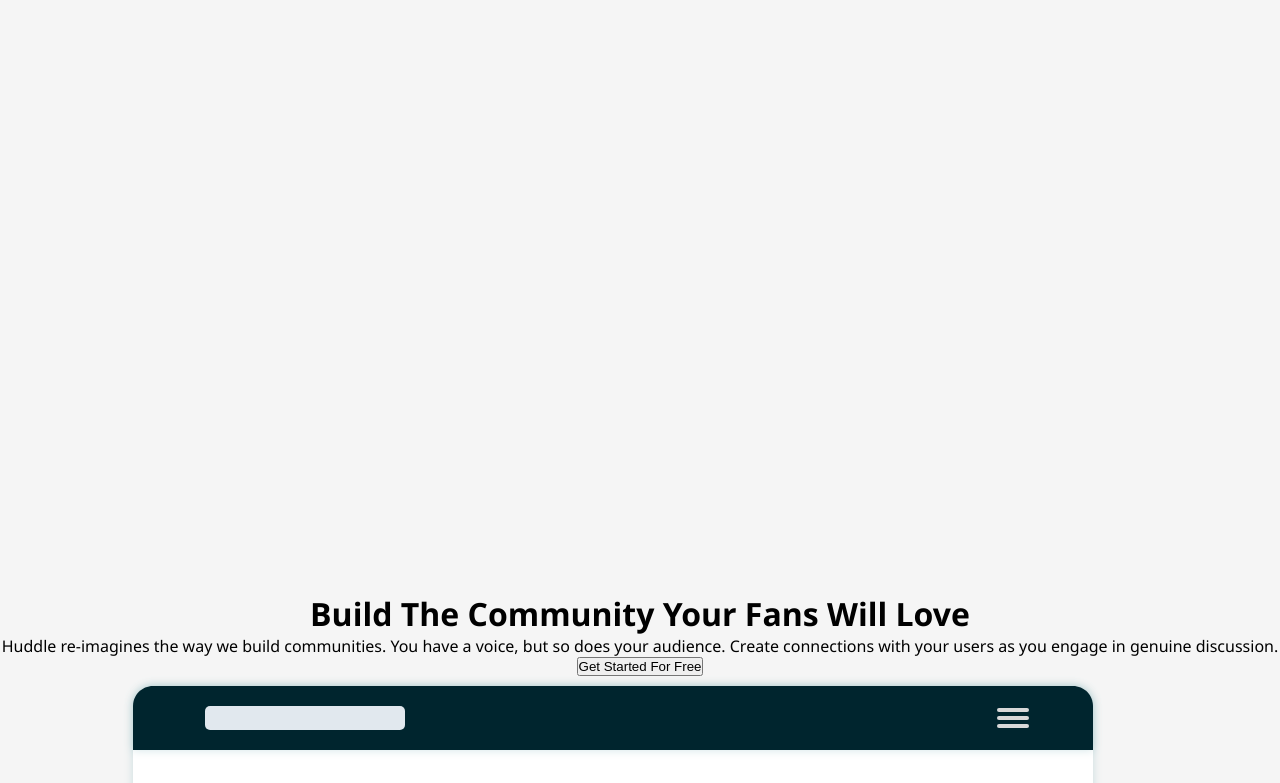
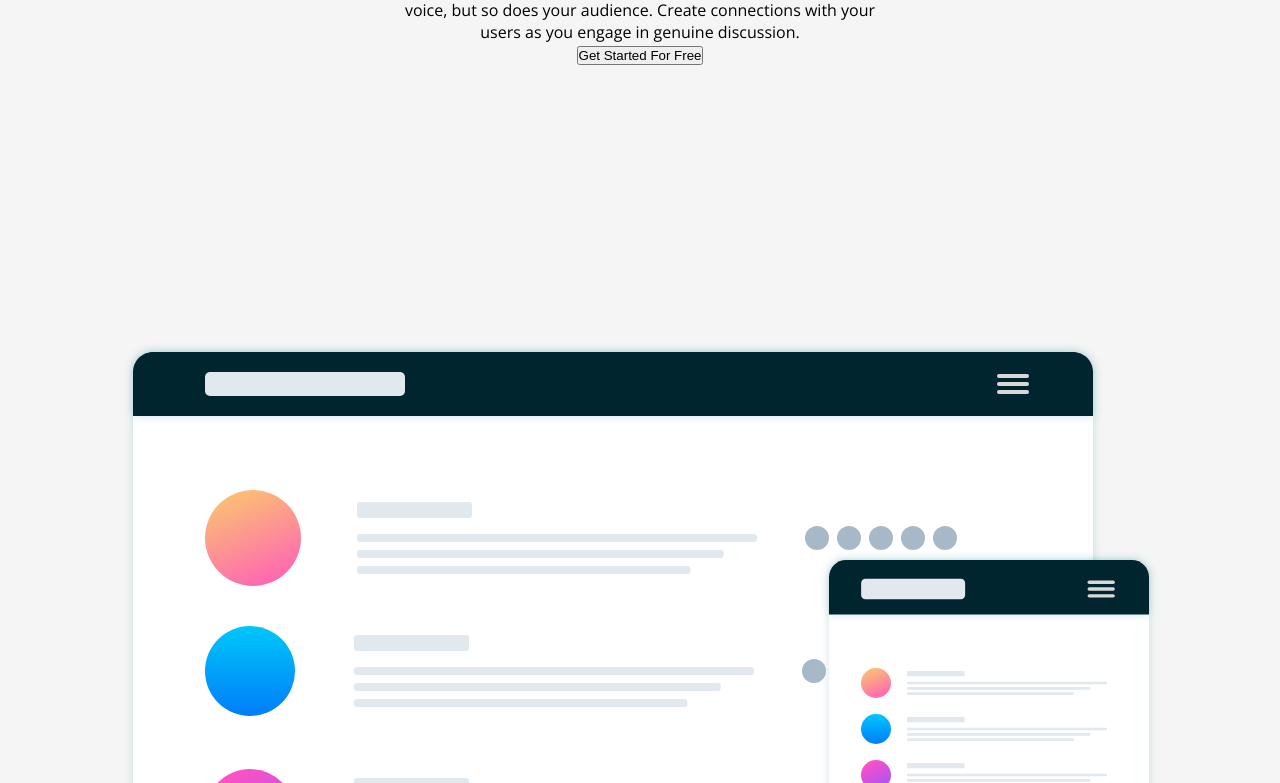
Before and after one commit to EnixCook/huddle-landing-page-with-curved-sections-master, a plain HTML site: page index.html in a window 1280 px wide. Shown: the part 243-1026 px from the top of the page. Drawn offline with nearby package versions, Linux system fonts and the light colour scheme.

Commit message:
Update 1

```diff
--- a/css/style.css
+++ b/css/style.css
@@ -5,11 +5,11 @@
 }
 
 body {
-    font-family: 'Segoe UI', Tahoma, Geneva, Verdana, sans-serif;
     background-color: #f5f5f5;
     display: flex;
     flex-direction: column;
     align-items: center;
+    font-family: 'Open Sans', sans-serif;
 }
 
 header {
@@ -17,6 +17,8 @@ header {
     flex-direction: row;
     align-items: center;
     justify-content: space-between;
+    font-family: 'Poppins', sans-serif;
+    font-weight: 700;
 }
 
 .container {
@@ -31,7 +33,8 @@ header {
 .tabloid {
     display: flex;
     flex-wrap: wrap;
-    justify-content: center;
+    justify-content: space-between;
+    height: 100%;
 }
 
 .tabloid-item {
@@ -67,8 +70,16 @@ header {
 .speech {
     display: flex;
     flex-direction: column;
-    justify-content: center;
+    justify-content: space-around;
     align-items: center;
+    flex-wrap: wrap;
+    height: 100%;
+    text-align: center;
+}
+
+.speech p {
+    padding-left: 30%;
+    padding-right: 30%;
 }
 
 footer {
--- a/index.html
+++ b/index.html
@@ -14,6 +14,10 @@
     .attribution { font-size: 11px; text-align: center; }
     .attribution a { color: hsl(228, 45%, 44%); }
   </style>
+
+<style>
+  @import url('https://fonts.googleapis.com/css2?family=Open+Sans:wght@400;600;700&family=Poppins:wght@700&display=swap');
+</style>
 </head>
 <body>
 <div class="container">
@@ -22,10 +26,12 @@
     <button>Try It Free</button>
   </header>
   <div class="speech">
-    <h1>Build The Community Your Fans Will Love</h1>
-    <p>Huddle re-imagines the way we build communities. You have a voice, but so does
-      your audience. Create connections with your users as you engage in genuine discussion. </p>
-    <button>Get Started For Free</button>
+    <div class="speech-text">
+      <h1>Build The Community Your Fans Will Love</h1>
+      <p>Huddle re-imagines the way we build communities. You have a voice, but so does
+        your audience. Create connections with your users as you engage in genuine discussion. </p>
+      <button>Get Started For Free</button>
+    </div>
     <img src="./images/screen-mockups.svg" alt="mockups">
     <div class="counter">
       <div class="counter-item">
```
